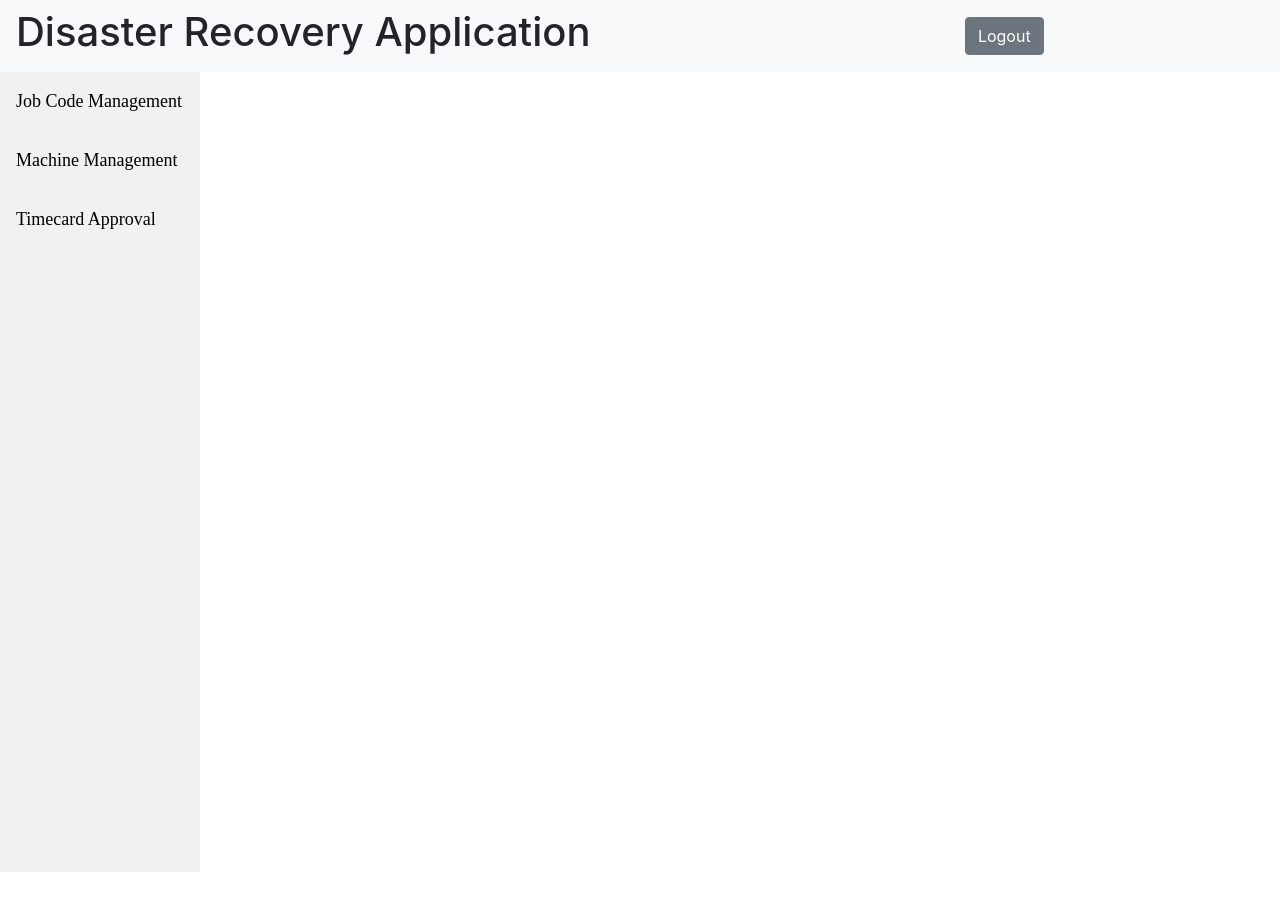
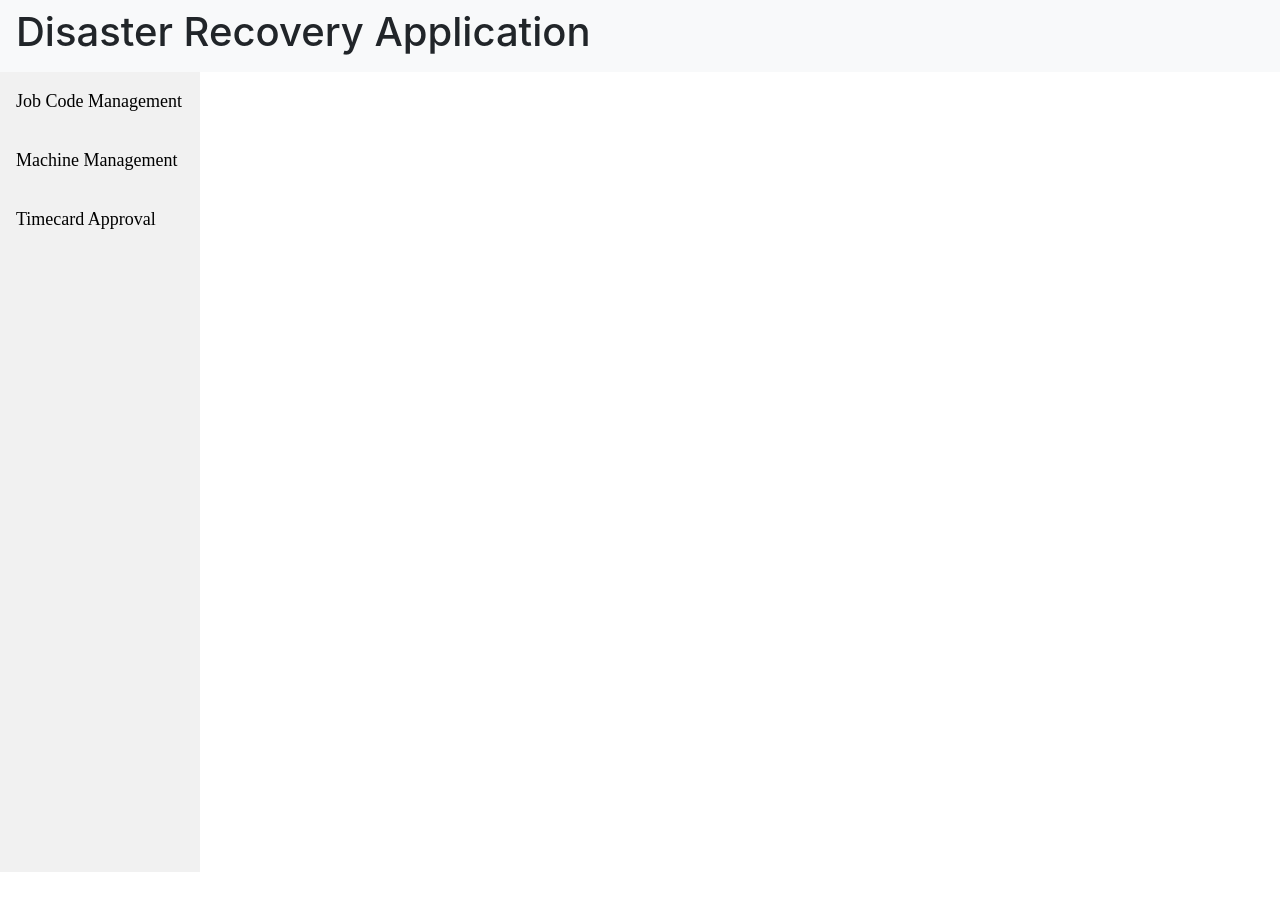
Before and after one commit to Jasonhsu6/disaster_recovery_labor, an Angular app in the folder disaster/: page /admin in a window 1280 px wide. Shown: the top 910 px of the page. Built offline with nearby package versions, Linux system fonts and the light colour scheme.

Commit message:
Fix UI Issue

```diff
--- a/disaster/src/app/app.component.html
+++ b/disaster/src/app/app.component.html
@@ -1,6 +1,6 @@
 <nav class="navbar navbar-expand-lg navbar-light bg-light">
   <h1>Disaster Recovery Application</h1>
-    <button class = "btn btn-secondary right" (click) = "Logout()">Logout</button>
+    <button class = "btn btn-secondary right" (click) = "Logout()" *ngIf= "token">Logout</button>
 </nav>
 
 <router-outlet></router-outlet>
--- a/disaster/src/app/app.component.ts
+++ b/disaster/src/app/app.component.ts
@@ -9,9 +9,13 @@ import { Router } from '@angular/router';
 export class AppComponent {
   title = 'disaster';
 
-  constructor(private route:Router){}
+  constructor(private route:Router){
+    this.token = localStorage.getItem('token')
+  }
 
   Logout(){
 this.route.navigateByUrl("/")
+localStorage.removeItem("token")
   }
+  public token:string;
 }
```
